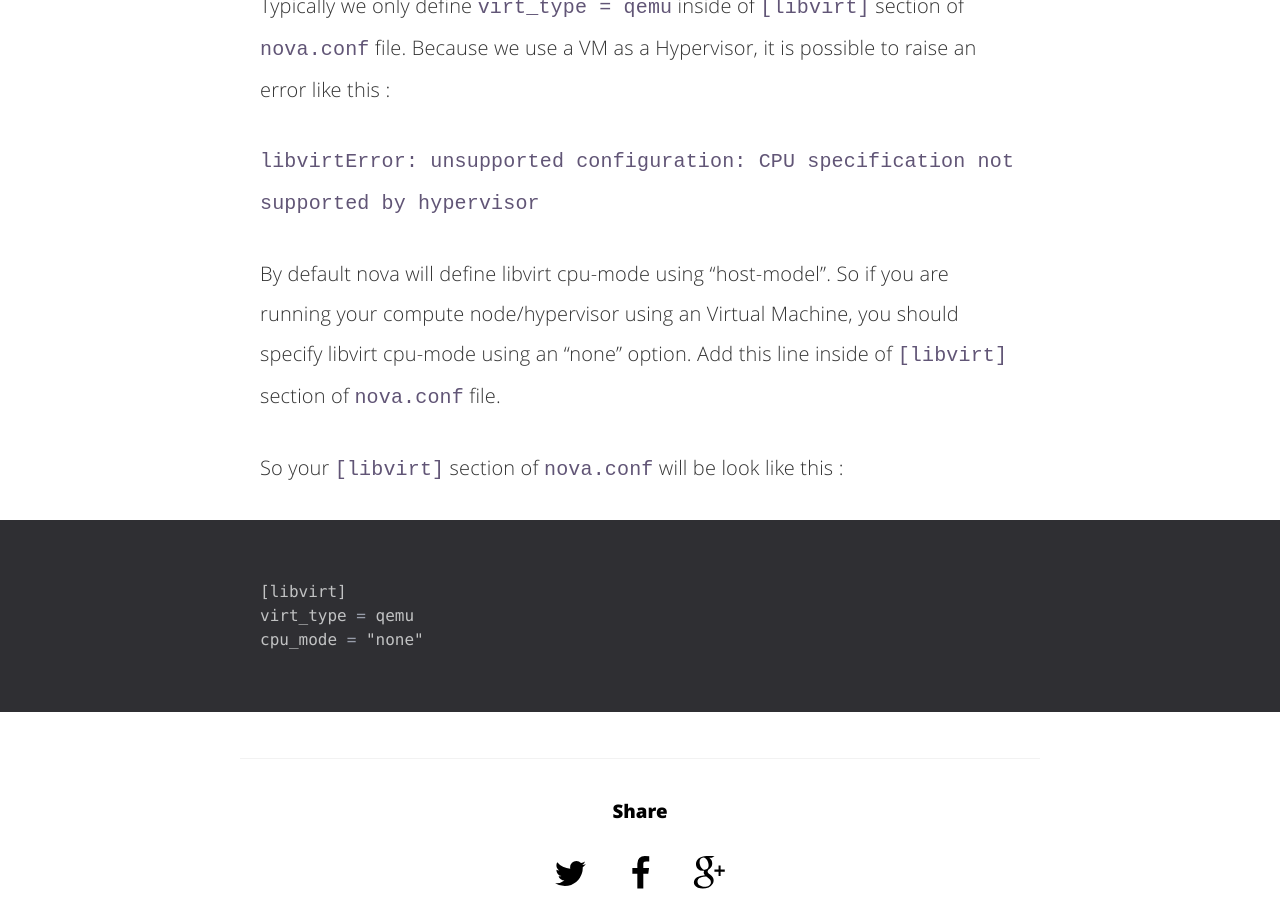
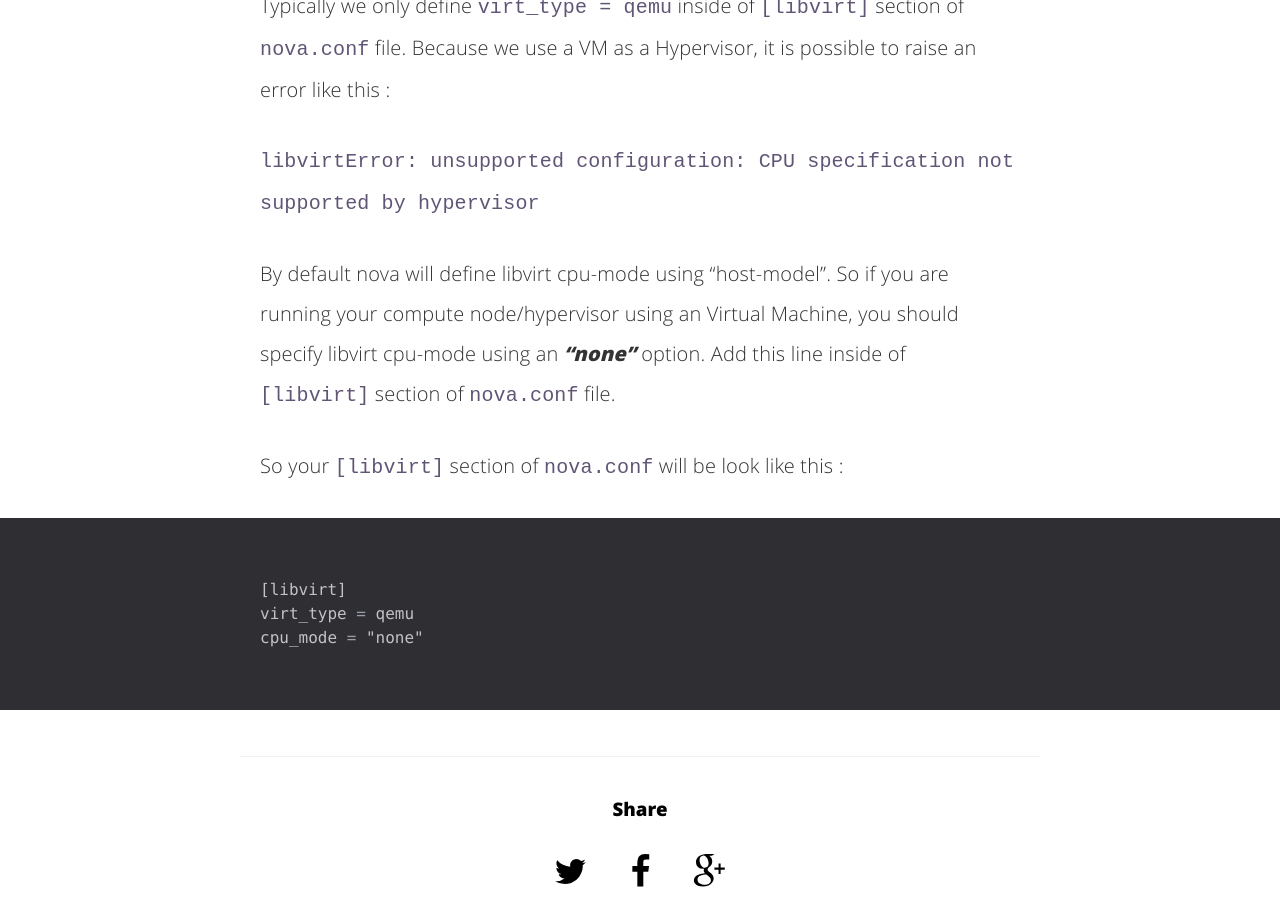
Before and after one commit to adhioutlined/adhioutlined.github.io, a Jekyll site: the page built from _posts/2016-12-19-libvirtError-CPU-specification-not-supported-by-hypervisor.md, in a window 1280 px wide and 900 px high, scrolled down 404 px. Built offline with Jekyll 4.4.1, drawn with Linux system fonts in a browser that asks for light colours; comment, search, counter and statistics services are not loaded.

````diff
--- a/_posts/2016-12-19-libvirtError-CPU-specification-not-supported-by-hypervisor.md
+++ b/_posts/2016-12-19-libvirtError-CPU-specification-not-supported-by-hypervisor.md
@@ -19,7 +19,7 @@ Typically we only define ```virt_type = qemu``` inside of ```[libvirt]``` sectio
 
 ```libvirtError: unsupported configuration: CPU specification not supported by hypervisor```
 
-By default nova will define libvirt cpu-mode using "host-model". So if you are running your compute node/hypervisor using an Virtual Machine, you should specify libvirt cpu-mode using an "none" option. Add this line inside of ```[libvirt]``` section of ```nova.conf``` file.
+By default nova will define libvirt cpu-mode using "host-model". So if you are running your compute node/hypervisor using an Virtual Machine, you should specify libvirt cpu-mode using an ***"none"*** option. Add this line inside of ```[libvirt]``` section of ```nova.conf``` file.
 
 So your ```[libvirt]``` section of ```nova.conf``` will be look like this :
 
````
